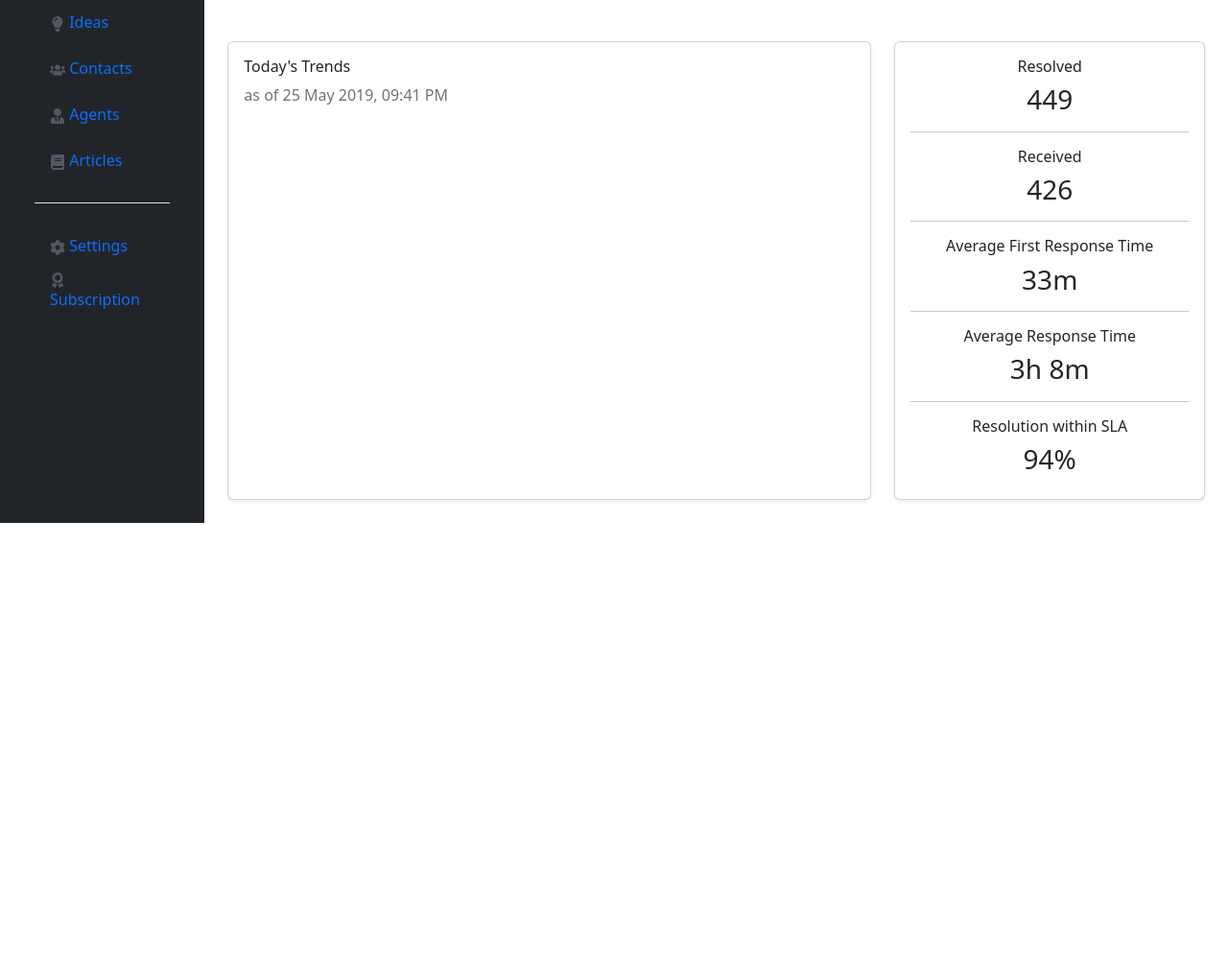
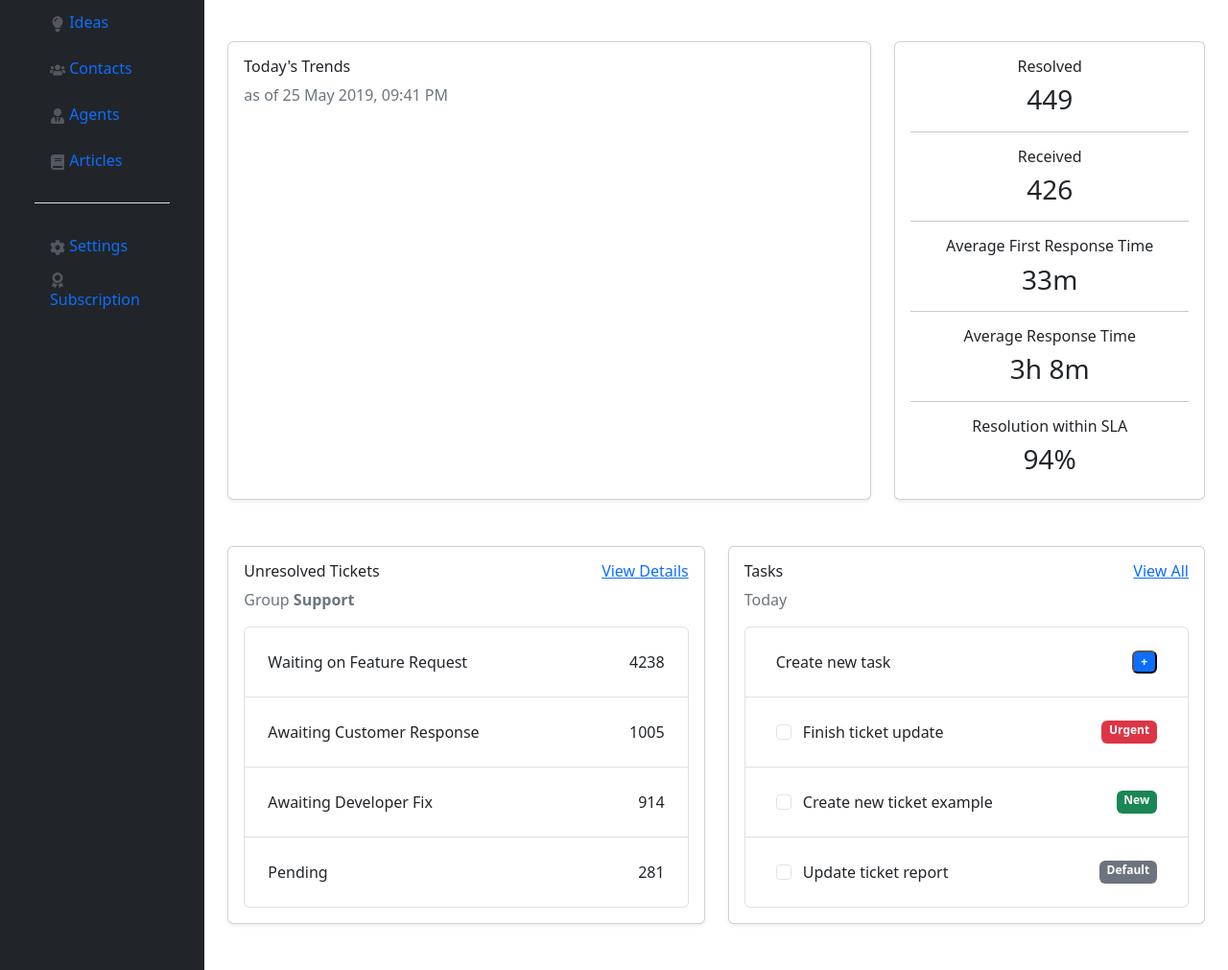
Before and after one commit to DanaSadek/inm320-frontendframework-group10, a website: page public/index.html in a window 1280 px wide. Shown: the part 229-1240 px from the top of the page at 96% size. Before the commit the page ends 800 px from the top, so only its background shows below. Drawn offline with nearby package versions, Linux system fonts and the light colour scheme.

Commit message:
Update index.html
Add tickets section

```diff
--- a/public/index.html
+++ b/public/index.html
@@ -106,7 +106,7 @@
                     </div>
                 </div>
                 <!-- Statistics Section end -->
-                 <!-- Chart Section start -->
+                <!-- Chart Section start -->
                 <div class="row">
                     <div class="col-lg-8 mb-4">
                         <div class="card shadow-sm h-100">
@@ -149,6 +149,79 @@
                     </div>
                 </div>
                 <!-- Chart Section end -->
+                <!-- Tickets & Tasks Section start -->
+                <div class="row my-4">
+                    <div class="col-lg-6 mb-4">
+                        <div class="card shadow-sm h-100">
+                            <div class="card-body">
+                                <h6 class="d-flex justify-content-between align-items-center section-title">
+                                    Unresolved Tickets
+                                    <a href="#">
+                                        <span class="small-link"> View Details</span>
+                                    </a>
+                                </h6>
+                                <span class="small-text text-secondary d-block mb-3">
+                                    Group <strong>Support</strong>
+                                </span>
+                                <ul class="list-group">
+                                    <li class="list-group-item d-flex justify-content-between p-4">
+                                        Waiting on Feature Request <span>4238</span>
+                                    </li>
+                                    <li class="list-group-item d-flex justify-content-between p-4">
+                                        Awaiting Customer Response <span>1005</span>
+                                    </li>
+                                    <li class="list-group-item d-flex justify-content-between p-4">
+                                        Awaiting Developer Fix <span>914</span>
+                                    </li>
+                                    <li class="list-group-item d-flex justify-content-between p-4">
+                                        Pending <span>281</span>
+                                    </li>
+                                </ul>
+                            </div>
+                        </div>
+                    </div>
+                  <div class="col-lg-6">
+                        <div class="card shadow-sm">
+                            <div class="card-body">
+                                <h6 class="d-flex justify-content-between align-items-center section-title">
+                                    Tasks
+                                <a href="#" class="text-primary">
+                                    <span class="small-link">View All</span>
+                                </a>
+                                </h6>
+                                <span class="small-text text-secondary d-block mb-3">Today</span>
+                                <ul class="list-group">
+                                    <li class="list-group-item d-flex justify-content-between p-4">
+                                        <span class=" ms-2"> Create new task </span>
+                                        <button class="badge bg-primary me-2">+</button>
+                                    </li>
+                                    <li class="list-group-item">
+                                        <div class="left d-flex justify-content-between p-3">
+                                        <div>
+                                            <input type="checkbox" class="form-check-input me-2"> Finish ticket update
+                                        </div>
+                                        <span class="badge bg-danger">Urgent</span>
+                                    </li>
+                                    <li class="list-group-item">
+                                        <div class="left d-flex justify-content-between p-3">
+                                        <div>
+                                            <input type="checkbox" class="form-check-input me-2"> Create new ticket example
+                                        </div>
+                                        <span class="badge bg-success ms-2">New</span>
+                                    </li>
+                                    <li class="list-group-item">
+                                        <div class="left d-flex justify-content-between p-3">
+                                        <div>
+                                            <input type="checkbox" class="form-check-input me-2"> Update ticket report
+                                        </div>
+                                        <span class="badge bg-secondary">Default</span>
+                                    </li>
+                                </ul>
+                            </div>
+                        </div>
+                    </div>
+                </div>
+                <!-- Tickets & Tasks Section end -->
            </main>
           <!-- Main end -->
     </div>
```
